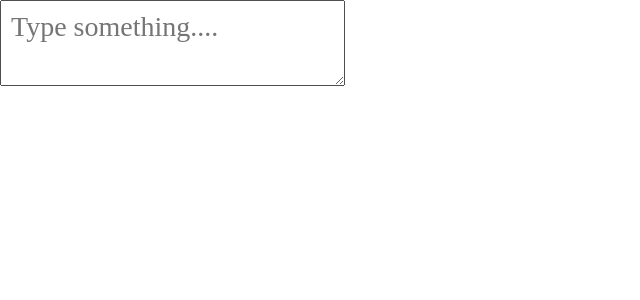
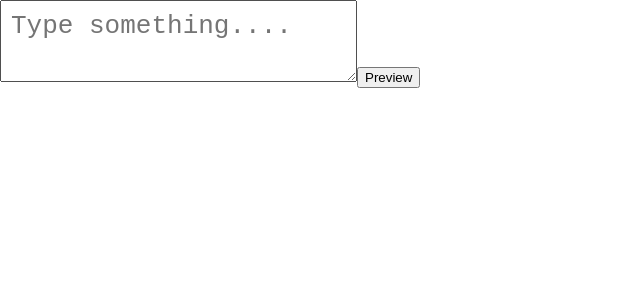
Before and after one commit to DhruvGupta3377/codex, a React (Vite) app: page / in a window 1280 px wide. Shown: the top 300 px of the page, without its empty margins (0-640 px from the left). Built offline with nearby package versions, Linux system fonts and the light colour scheme.

Commit message:
Added Button to display parsed text

```diff
--- a/src/App.jsx
+++ b/src/App.jsx
@@ -1,8 +1,12 @@
+import Preview from "./Preview";
 import TextCanvas from "./TextCanvas";
 
 function App() {
   return (
+    <>
     <TextCanvas></TextCanvas>
+    <Preview></Preview>
+    </>
   );
 }
 
--- /dev/null
+++ b/src/Preview.jsx
@@ -0,0 +1,18 @@
+import { invoke } from "@tauri-apps/api/tauri";
+import { useEffect, useState } from "react";
+
+const Preview = () => {
+  const [text, setText] = useState();
+  async function clickHandler () {
+    setText(await invoke("get_parsed_text"))
+  }
+
+  return (
+    <>
+    <button onClick={clickHandler}>Preview</button>
+    <div dangerouslySetInnerHTML={{ __html: text }} />
+    </>
+  )
+}
+
+export default Preview
--- a/src/TextCanvas.jsx
+++ b/src/TextCanvas.jsx
@@ -1,14 +1,15 @@
 import { useState, useRef } from "react";
 import { invoke } from "@tauri-apps/api/tauri";
 import "./textcanvas.css";
+import Preview from "./Preview";
 
 const TextCanvas = () => {
-
   const [data, setData] = useState();
+  const [formattedData, setFormattedData] = useState();
   const inputRef = useRef(null);
-  async function greet(){
-    console.log(await invoke("greet", {data : data}))
-    console.log(await invoke("parse", {data : data}))
+  async function parse() {
+    setFormattedData(await invoke("parse", { data: data }));
+    console.log(formattedData);
   }
   const textInputHandler = () => {
     const input = event.target.value;
@@ -18,11 +19,11 @@ const TextCanvas = () => {
     if (lastChar === "(") {
       setData(input + ")");
     }
-    greet()
+    parse();
   };
 
   return (
-    <div>
+    <>
       <textarea
         ref={inputRef}
         value={data}
@@ -30,7 +31,7 @@ const TextCanvas = () => {
         id="fullscreen-textarea"
         placeholder="Type something...."
       ></textarea>
-    </div>
+    </>
   );
 };
 
--- a/src/textcanvas.css
+++ b/src/textcanvas.css
@@ -1,6 +1,7 @@
-body, html {
+body, html,div {
   height: 100%;
   margin: 0;
+  font: 1em hack;
 }
 
 #fullscreen-textarea {
@@ -9,5 +10,5 @@ body, html {
   font-size: 2em;
   padding: 10px;
   box-sizing: border-box;
-  font: 1.75em hack;
+  /* font: 1.75em hack; */
 }
```
Also changed, not shown: 1 other file (tests, documents, lock files or other folders).
